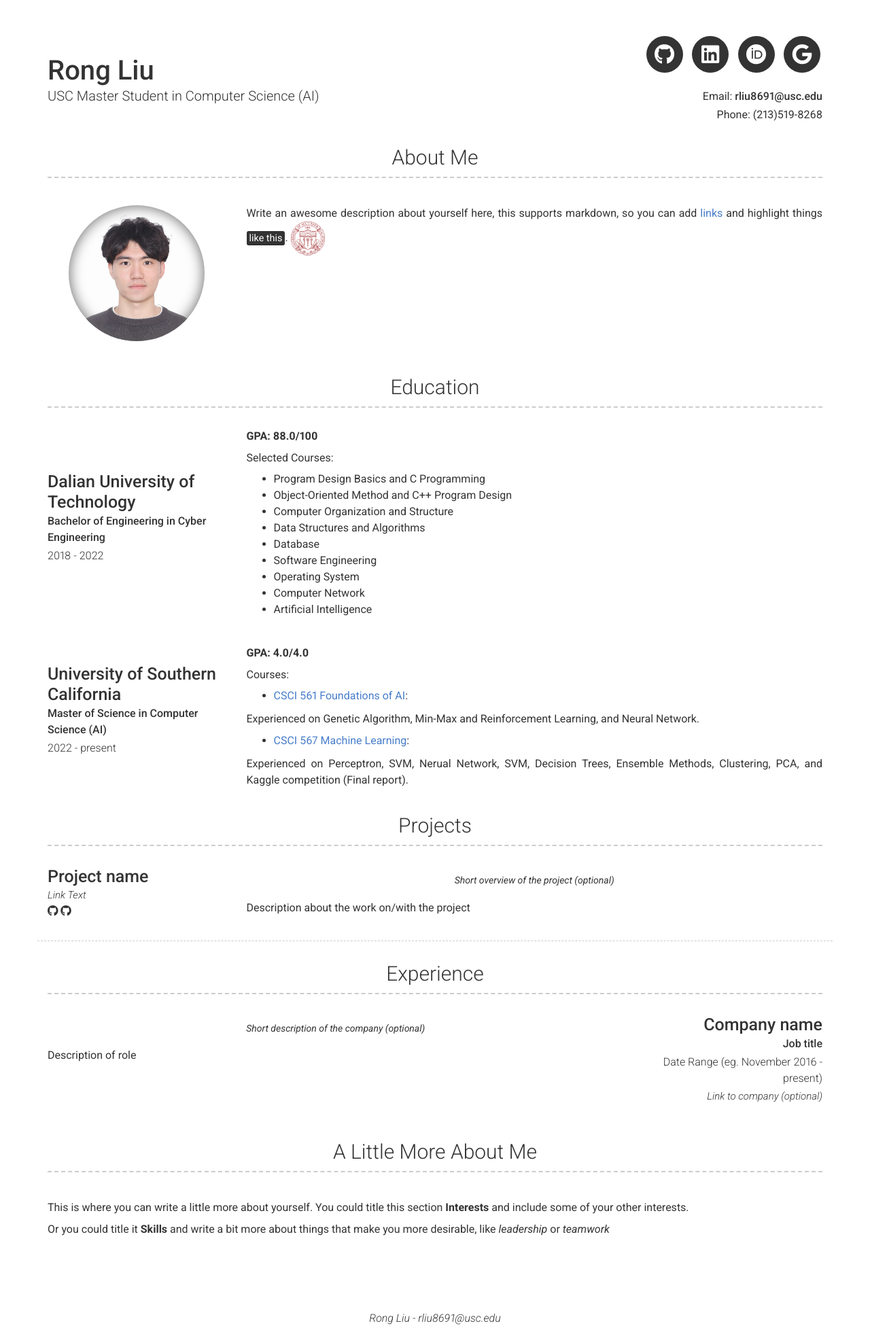
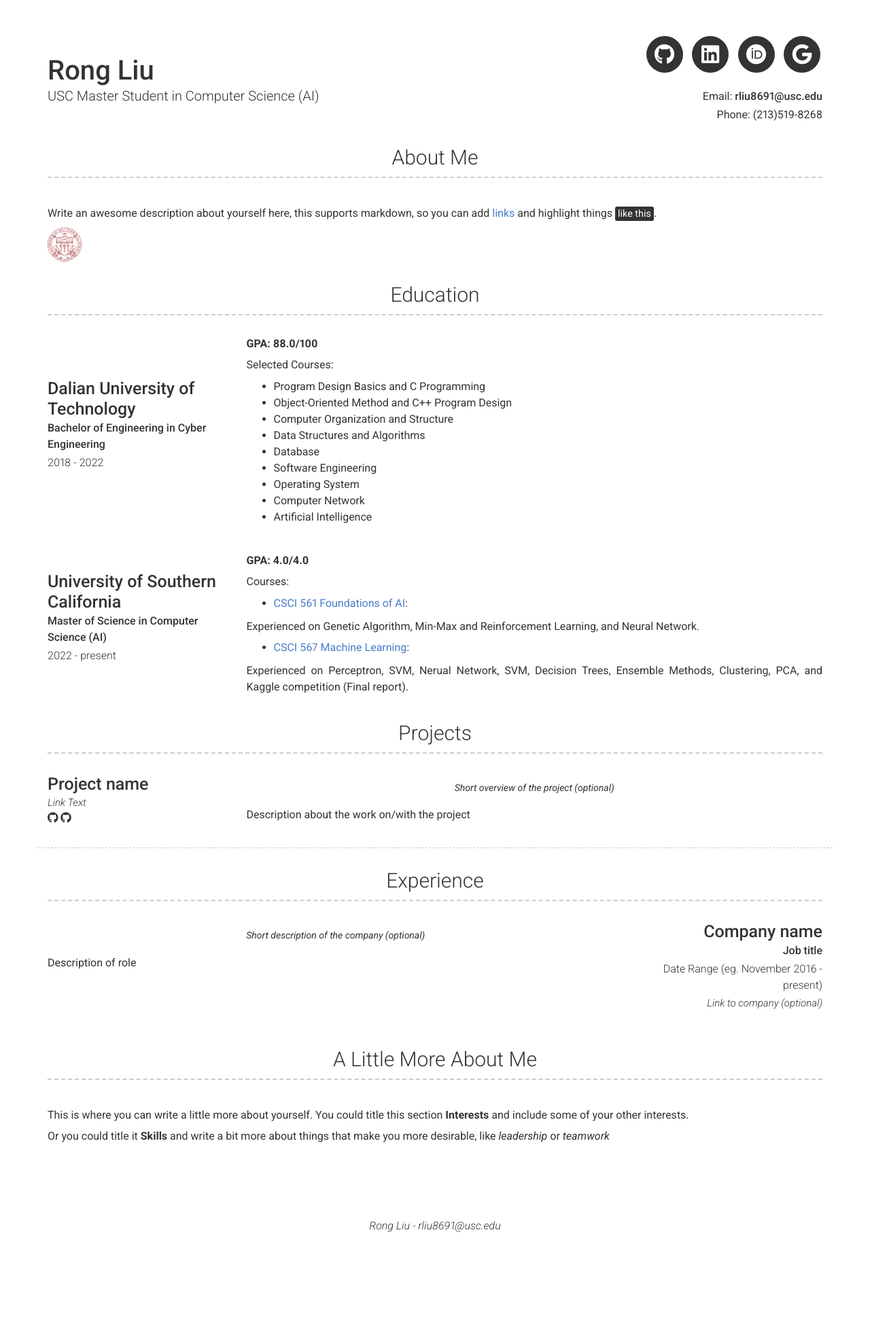
Before and after one commit to RongLiu-Leo/rongliu-leo.github.io, a Jekyll site: the page built from index.md, in a window 1280 px wide. Shown: the whole page at 68% size. Built offline with Jekyll 4.4.1, drawn with Linux system fonts in a browser that asks for light colours; nearby versions of some CDN libraries; after the commit the page ends 1823 px from its top, so only the background shows below that.

Commit message:
Update _config.yml

```diff
--- a/_config.yml
+++ b/_config.yml
@@ -50,10 +50,10 @@
 
 # About Section
 # about_title: About Me (Use this to override about section title)
-about_profile_image: images/profile.jpg
+# about_profile_image: images/profile.jpg
 about_content: | # this will include new lines to allow paragraphs
   Write an awesome description about yourself here, this supports markdown, so you can add [links](http://foobar.com) and highlight things <mark>like this</mark>.
-   <img src="images/USC.png" width = "50" height = "50" align=center />
+  #  <img src="images/USC.png" width = "50" height = "50" align=center />
 
 
 
```
